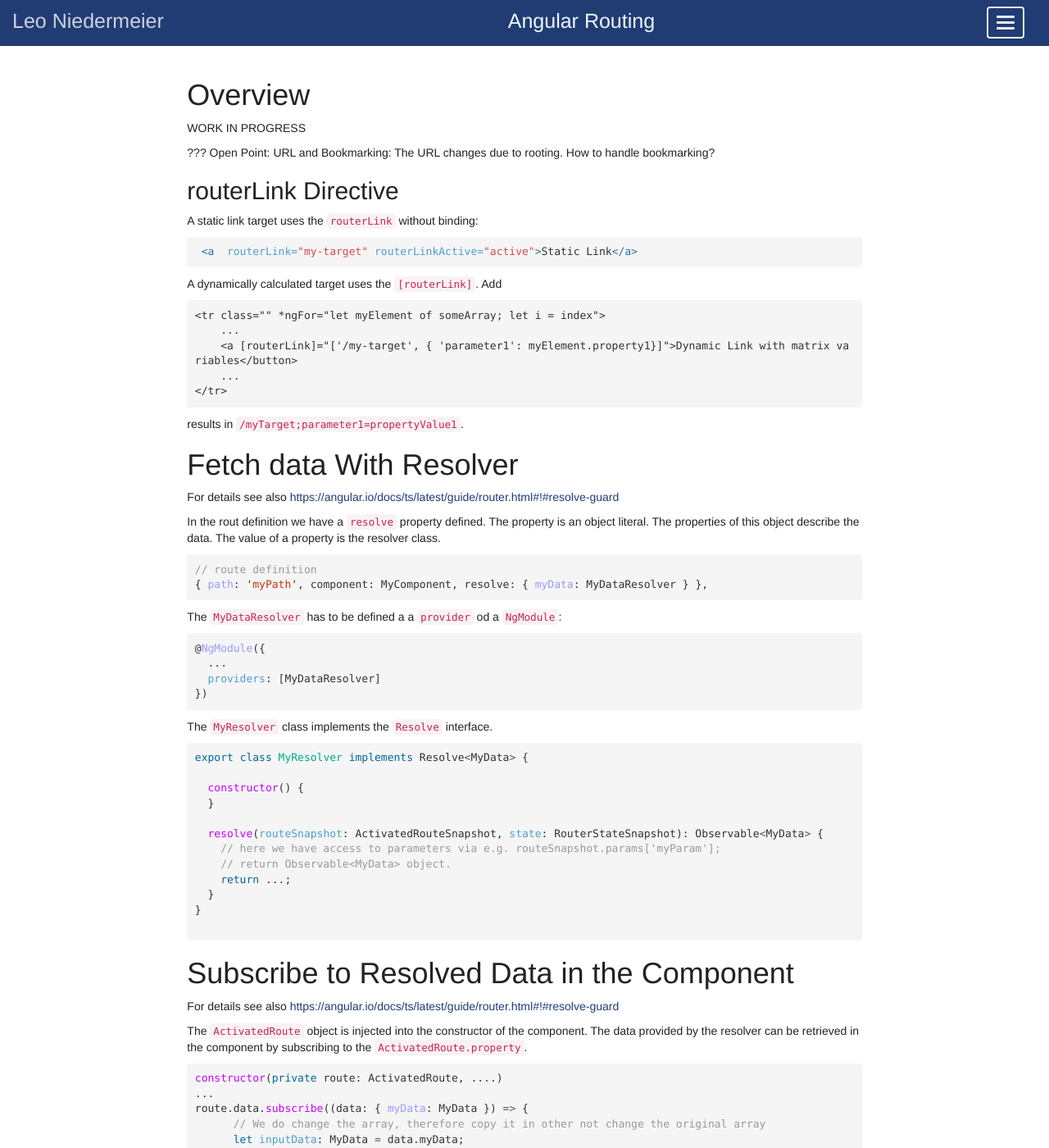
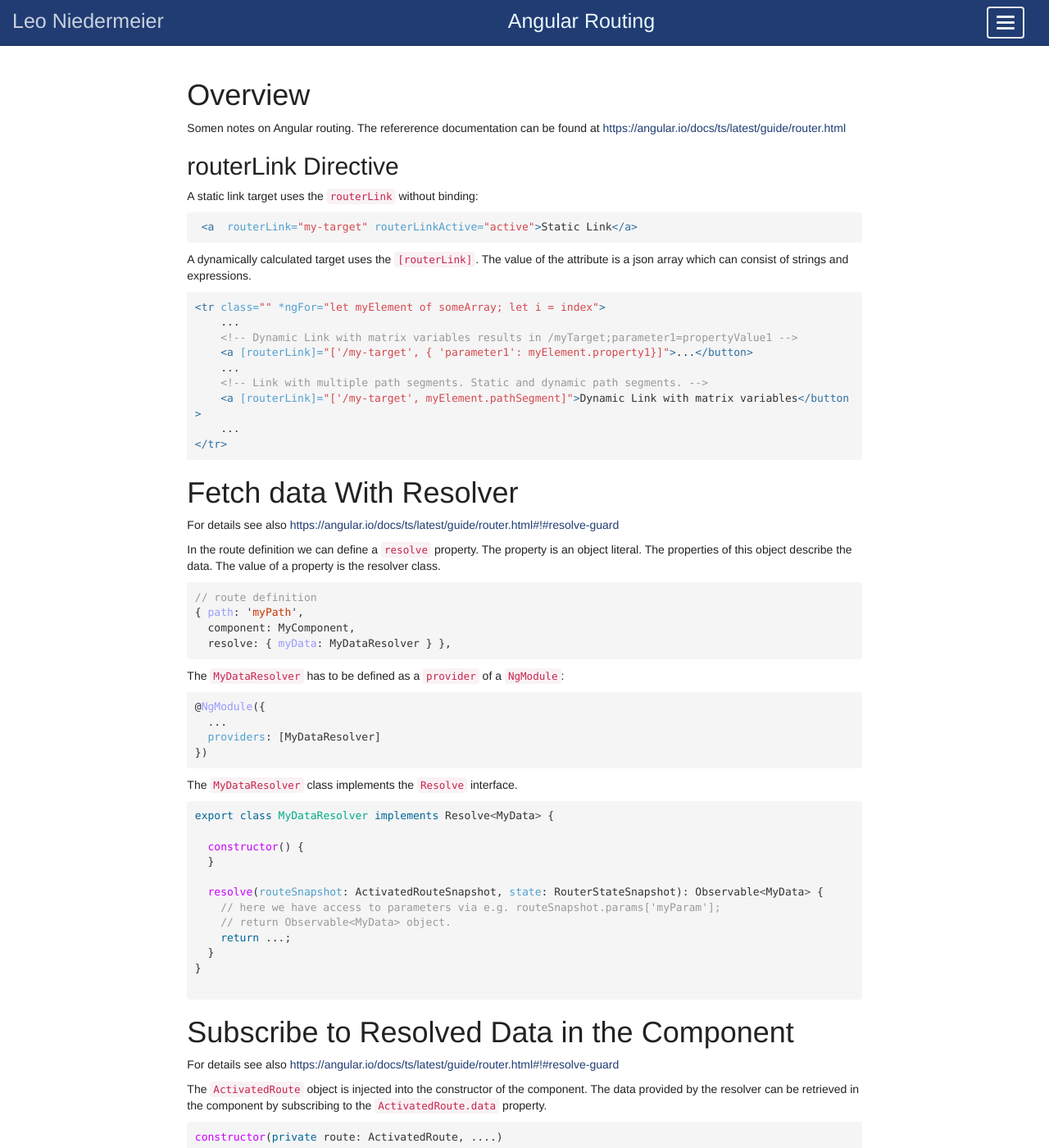
Before and after one commit to LeoNiedermeier/LeoNiedermeier.github.io, a Jekyll site: the page built from _docs/angular/angular_routing.md, in a window 1280 px wide and 1400 px high. Shown: the whole window at 82% size. Built offline with Jekyll 4.4.1, drawn with Linux system fonts in a browser that asks for light colours; some of the changed text lies outside the part shown.

Commit message:
Update angular_routing.md

```diff
--- a/_docs/angular/angular_routing.md
+++ b/_docs/angular/angular_routing.md
@@ -7,10 +7,7 @@ summary: "Angular Routing"
 
 # Overview
 
-WORK IN PROGRESS
-
-??? Open Point: URL and Bookmarking:
-The URL changes due to rooting. How to handle bookmarking?
+Somen notes on Angular routing. The refererence documentation can be found at <https://angular.io/docs/ts/latest/guide/router.html>
 
 ## routerLink Directive
 
@@ -21,43 +18,46 @@ A static link target uses the `routerLink` without binding:
 ~~~
 
 
-A dynamically calculated target uses the `[routerLink]`.
-Add
+A dynamically calculated target uses the `[routerLink]`. The value of the attribute is a json array which can consist of strings and expressions.
 
-~~~
+~~~html
 <tr class="" *ngFor="let myElement of someArray; let i = index">
     ...
-    <a [routerLink]="['/my-target', { 'parameter1': myElement.property1}]">Dynamic Link with matrix variables</button>
+    <!-- Dynamic Link with matrix variables results in /myTarget;parameter1=propertyValue1 -->
+    <a [routerLink]="['/my-target', { 'parameter1': myElement.property1}]">...</button>
+    ...
+    <!-- Link with multiple path segments. Static and dynamic path segments. -->
+    <a [routerLink]="['/my-target', myElement.pathSegment]">Dynamic Link with matrix variables</button>
     ...
 </tr>
 ~~~
-
-results in `/myTarget;parameter1=propertyValue1`.
 
 # Fetch data With Resolver
 
 For details see also <https://angular.io/docs/ts/latest/guide/router.html#!#resolve-guard>
 
-In the rout definition we have a `resolve` property defined. The property is an object literal. The properties of this object describe the data. The value of a property is the resolver class.
+In the route definition we can define a `resolve` property. The property is an object literal. The properties of this object describe the data. The value of a property is the resolver class.
 
-~~~typescript
+~~~ts
 // route definition
-{ path: 'myPath', component: MyComponent, resolve: { myData: MyDataResolver } },
+{ path: 'myPath',
+  component: MyComponent,
+  resolve: { myData: MyDataResolver } },
 ~~~
 
-The `MyDataResolver` has to be defined a a `provider` od a `NgModule`:
+The `MyDataResolver` has to be defined as a `provider` of a `NgModule`:
 
-~~~typescript
+~~~ts
 @NgModule({
   ...
   providers: [MyDataResolver]
 })
 ~~~
 
-The `MyResolver` class implements the `Resolve` interface.
+The `MyDataResolver` class implements the `Resolve` interface.
 
-~~~typescript
-export class MyResolver implements Resolve<MyData> {
+~~~ts
+export class MyDataResolver implements Resolve<MyData> {
 
   constructor() {
   }
@@ -75,7 +75,7 @@ export class MyResolver implements Resolve<MyData> {
 
 For details see also <https://angular.io/docs/ts/latest/guide/router.html#!#resolve-guard>
 
-The `ActivatedRoute` object is injected into the constructor of the component. The data provided by the resolver can be retrieved in the component by subscribing to the `ActivatedRoute.property`.
+The `ActivatedRoute` object is injected into the constructor of the component. The data provided by the resolver can be retrieved in the component by subscribing to the `ActivatedRoute.data` property.
 
 ~~~typescript
 constructor(private route: ActivatedRoute, ....)
@@ -87,8 +87,44 @@ route.data.subscribe((data: { myData: MyData }) => {
     });
 ~~~
 
-{: .info title="Nested Path"}
+{: .info title="Type of data object"}
 The resolved data is provided by a parameter with the name 'data'. The resolved objects are nested in this object. Therefore we have to access the resolved data with the path prefix 'data.'. In the example the resolbed object is stored in the 'myData' property. Therefore we have to access is `data.myData`.
+Note that the structure of the data object is defined in the route definition.
+
+In order to centralize knowledge about the resolved data structure, one can define constants and interfaces like
+
+~~~ts
+export const MY_RESOLVER = { myData: MyDataResolver };
+export interface MyResolverResolvedData {
+  myData: MyDataType;
+}
+~~~
+
+and ues it in the route definition etc:
+
+~~~ts
+// route definition
+{ path: 'myPath',
+  component: MyComponent,
+  resolve: MY_RESOLVER,
+~~~
+
+~~~ts
+@NgModule({
+  ...
+  providers: [MY_RESOLVER.myData]
+})
+~~~
+
+~~~typescript
+...
+route.data.subscribe((data: MyResolverResolvedData) => {
+      // We do change the array, therefore copy it in other not change the original array
+      let inputData: MyData = data.myData;
+      ...
+    });
+~~~
+
 
 ## Miscellaneous
 
```
